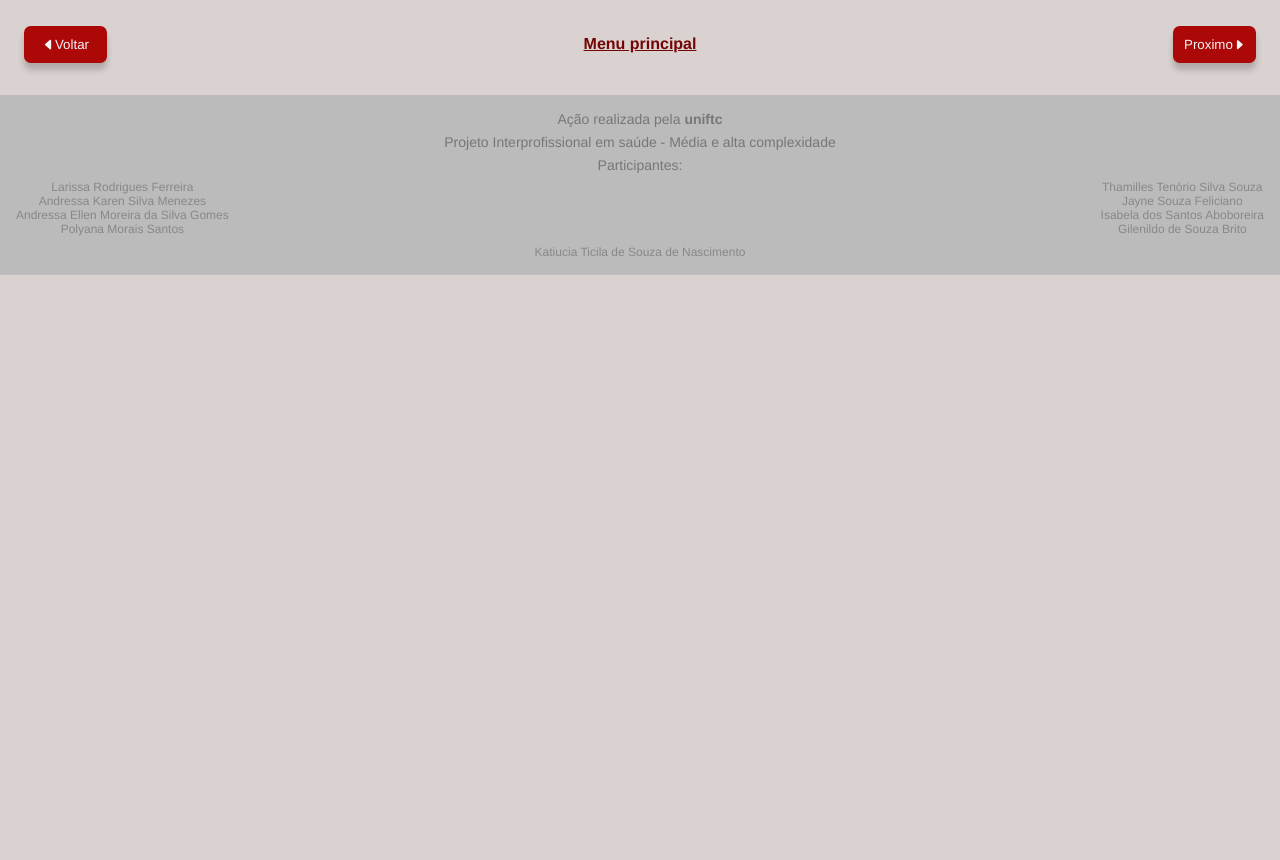
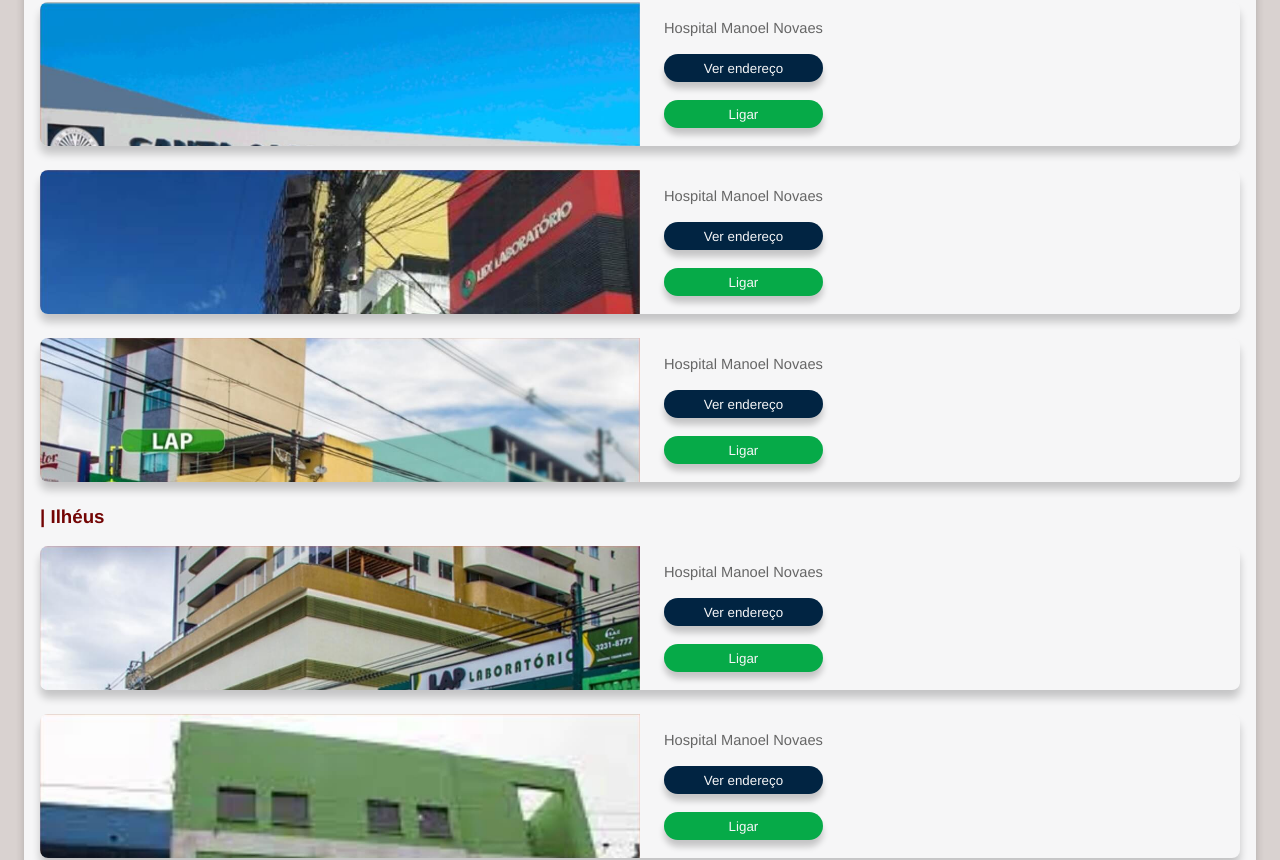
Before and after one commit to VictorCrisostomo/controlTB-app, a React (Create React App) app: page /diagnostico in a window 1280 px wide. Shown: the part 1349-2209 px from the top of the page. Before the commit the page ends 1624 px from the top, so only its background shows below. Built offline with nearby package versions, Linux system fonts and the light colour scheme.

Commit message:
create btns of location

```diff
--- a/src/components/styles.css
+++ b/src/components/styles.css
@@ -153,6 +153,69 @@
     justify-content: center;
 }
 
+.cardsBtn {
+    width: 100%;
+    height: 9em;
+
+    background-color: #F6F6F7;
+    margin-bottom: 1.5em;
+
+    border-radius: .5em;
+    box-shadow: 0 .5em .5em 0 rgba(0, 0, 0, 0.2);
+
+    display: flex;
+}
+
+.imgCardBtn {
+    width: 50%;
+    border-radius: .5em 0 0 .5em;
+
+    background-size: cover;
+    background-repeat: no-repeat;
+
+    display: flex;
+    flex-direction: column;
+    justify-content: center;
+    align-items: center;
+}
+
+.ContentBtnsCard {
+    margin-left: 1.5em;
+    display: flex;
+    flex-direction: column;
+    justify-content: space-evenly;
+}
+
+.btnLocal {
+    width: 100%;
+    background-color: #012442 ;
+    color: #F6F6F7;
+    box-shadow: 0 .5em .5em 0 rgba(0, 0, 0, 0.2);
+
+    border: none;
+    border-radius: 1.5em;
+    padding: .5em;
+
+    display: flex;
+    align-items: center;
+    justify-content: center;
+}
+
+.btnTell {
+    width: 100%;
+    background-color: #06AA48 ;
+    color: #F6F6F7;
+    box-shadow: 0 .5em .5em 0 rgba(0, 0, 0, 0.2);
+
+    border: none;
+    border-radius: 1.5em;
+    padding: .5em;
+
+    display: flex;
+    align-items: center;
+    justify-content: center;
+}
+
 /* tela inicial */
 .Title {
     margin: 0 0 1em 0;
--- a/src/pages/diagnostico/index.js
+++ b/src/pages/diagnostico/index.js
@@ -9,8 +9,14 @@
 import hq5 from "../../img/hq-5.jpg" ;
 import img10 from "../../img/img-10.jpg" ;
 import img11 from "../../img/img-11.png" ;
+import img12 from "../../img/img-12.jpg" ;
+import img13 from "../../img/img-13.jpg" ;
+import img14 from "../../img/img-14.jpg" ;
+import img15 from "../../img/img-15.jpg" ;
+import img16 from "../../img/img-16.jpg" ;
 
 const Diagnostico = () => {
+
   return (
     <main className="Container">
       <div className="Cards">
@@ -64,7 +70,65 @@
           </div>
         </div>
         <div className="ContentCard">
+        <div className="textToptitleCard">
+          <h3>| Itabuna</h3>
         </div>
+          <br/>
+          <div className="cardsBtn">
+            <div className="imgCardBtn" style={
+              { backgroundImage: `url(${img12})`}
+              }></div>
+            <div className="ContentBtnsCard">
+              <p className="TextCard">Hospital Manoel Novaes</p>
+              <button className="btnLocal">Ver endereço</button>
+              <button className="btnTell">Ligar</button>
+            </div>
+          </div>
+          <div className="cardsBtn">
+            <div className="imgCardBtn" style={
+              { backgroundImage: `url(${img13})`}
+              }></div>
+            <div className="ContentBtnsCard">
+              <p className="TextCard">Hospital Manoel Novaes</p>
+              <button className="btnLocal">Ver endereço</button>
+              <button className="btnTell">Ligar</button>
+            </div>
+          </div>
+          <div className="cardsBtn">
+            <div className="imgCardBtn" style={
+              { backgroundImage: `url(${img14})`}
+              }></div>
+            <div className="ContentBtnsCard">
+              <p className="TextCard">Hospital Manoel Novaes</p>
+              <button className="btnLocal">Ver endereço</button>
+              <button className="btnTell">Ligar</button>
+            </div>
+          </div>
+          <div className="textToptitleCard">
+          <h3>| Ilhéus</h3>
+          </div>
+          <br/>
+          <div className="cardsBtn">
+            <div className="imgCardBtn" style={
+              { backgroundImage: `url(${img15})`}
+              }></div>
+            <div className="ContentBtnsCard">
+              <p className="TextCard">Hospital Manoel Novaes</p>
+              <button className="btnLocal">Ver endereço</button>
+              <button className="btnTell">Ligar</button>
+            </div>
+          </div>
+          <div className="cardsBtn">
+            <div className="imgCardBtn" style={
+              { backgroundImage: `url(${img16})`}
+              }></div>
+            <div className="ContentBtnsCard">
+              <p className="TextCard">Hospital Manoel Novaes</p>
+              <button className="btnLocal">Ver endereço</button>
+              <button className="btnTell">Ligar</button>
+            </div>
+          </div>
+          </div>
       </div>
 
 
```
